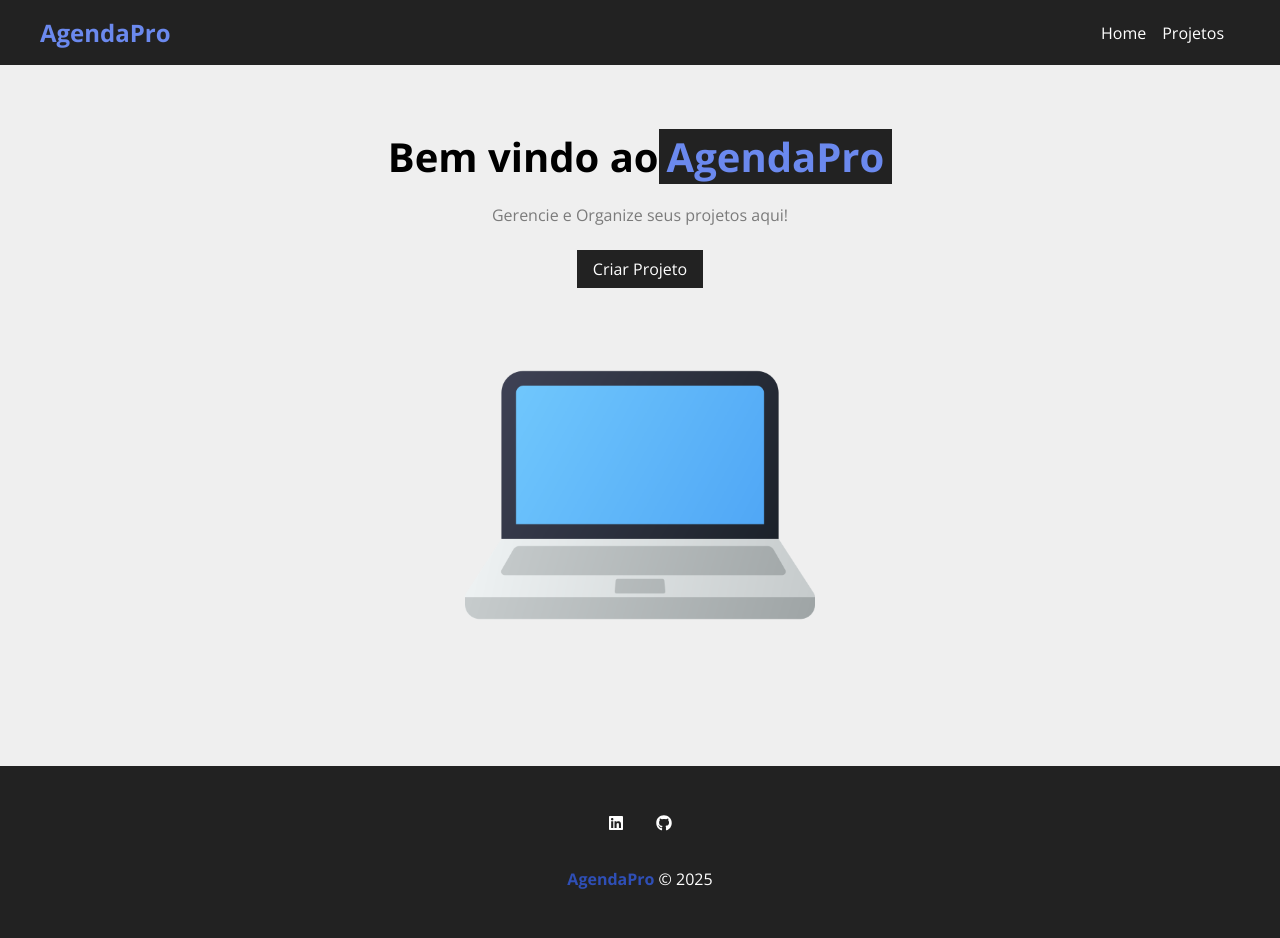
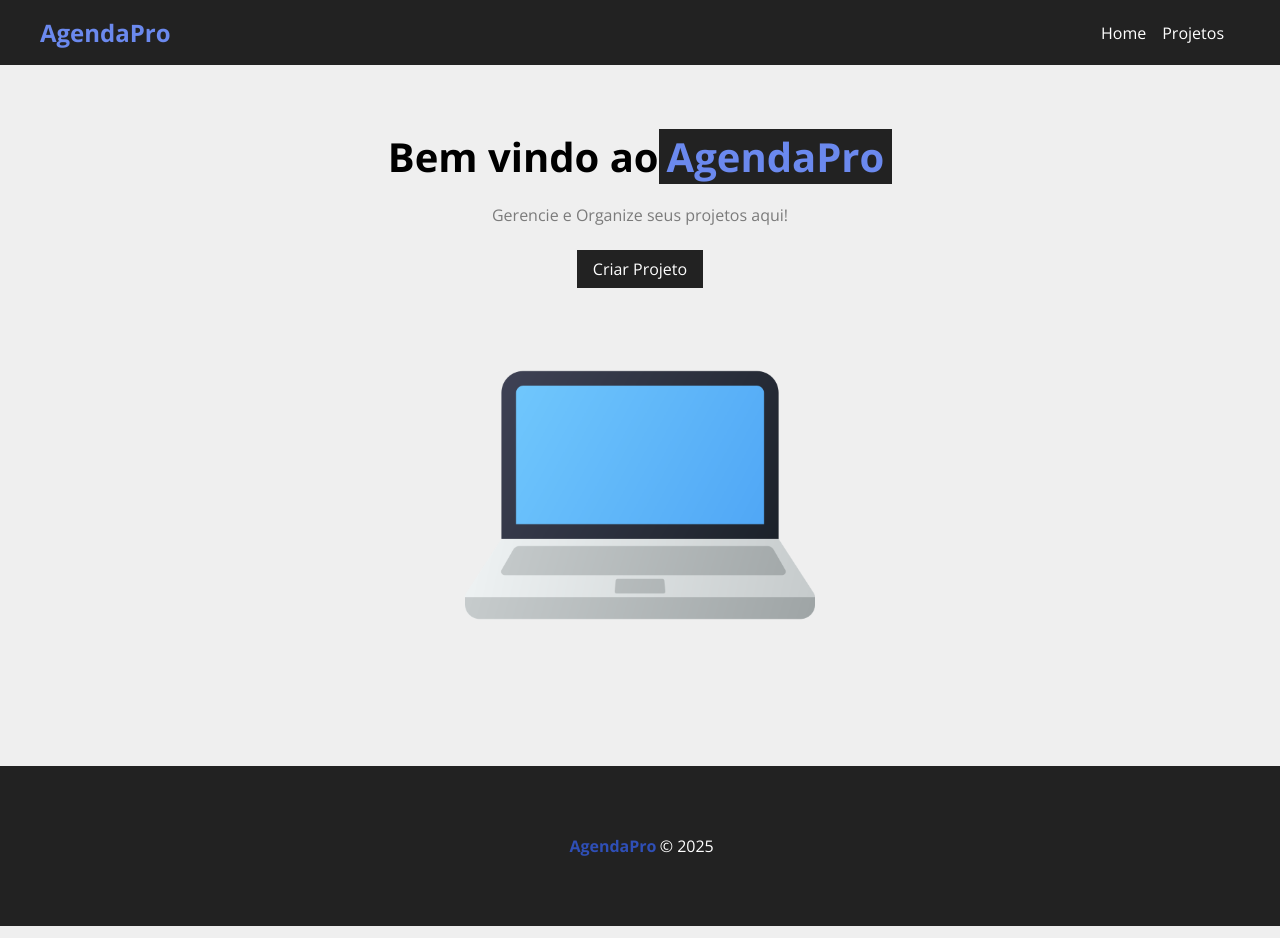
Before and after one commit to Gustavo12386/AgendaPro, a React (Vite) app: page / in a window 1280 px wide. Built offline with nearby package versions, Linux system fonts and the light colour scheme.

Commit message:
alteracao no servidor

```diff
--- a/src/components/layout/Footer.module.css
+++ b/src/components/layout/Footer.module.css
@@ -1,11 +1,11 @@
 .footer{
     background-color: #222;
     color: #fff;
-    padding: 3em;
+    padding: 3.3em;
     text-align: center;
 }
 
-.social_list{
+/*.social_list{
     display: flex;
     justify-content: center;
     list-style-type: none;
@@ -17,13 +17,21 @@
 
 .social_list li:hover{
     color: #2f4fb6;
-}
+}*/
 
 .copy_right{
     margin-top: 2em;
 }
 
-.copy_right span{
+.copy_right .title{
     font-weight: bold;
     color: #2f4fb6;
+    position: relative;
+    bottom: 1em;
 }
+
+.copy_right .copy{
+   position: relative;
+   bottom: 1em;
+   left: 0.2em;
+}
--- a/src/components/layout/Footer.tsx
+++ b/src/components/layout/Footer.tsx
@@ -1,19 +1,10 @@
-import { FaLinkedin, FaGithub } from "react-icons/fa"
 import styles from './Footer.module.css'
 
 function Footer(){
   return (
     <footer className={styles.footer}>
-      <ul className={styles.social_list}>
-        <li>
-         <FaLinkedin/>
-        </li>
-        <li>
-         <FaGithub/>
-        </li>
-      </ul>
       <p className={styles.copy_right}>
-        <span>AgendaPro</span> &copy; 2025
+        <span className={styles.title}>AgendaPro</span><span className={styles.copy}>&copy; 2025</span>
       </p>
     </footer>
   )
--- a/src/components/pages/NewProject.tsx
+++ b/src/components/pages/NewProject.tsx
@@ -21,7 +21,7 @@ function NewProject() {
   function createPost(formData: { name: string; budget: string; category_id: string }) {
 
     // Buscar categorias diretamente na função quando necessário
-    fetch("http://localhost:3000/api/categories")
+    fetch("https://api-agendapro.vercel.app/api/categories")
       .then((response) => response.json())
       .then((categories: Category[]) => {
         const categoryId = formData.category_id;
@@ -39,7 +39,7 @@ function NewProject() {
             },
           };
 
-          fetch('http://localhost:3000/api/projects', {
+          fetch('https://api-agendapro.vercel.app/api/projects', {
             method: 'POST',
             headers: {
               'Content-type': 'application/json',
--- a/src/components/pages/ProjectEdit.tsx
+++ b/src/components/pages/ProjectEdit.tsx
@@ -23,7 +23,7 @@ export interface Service {
 }
 
 export interface Project {
-    id: string;
+    _id: string;
     name: string;
     budget: string;
     cost: string;
@@ -34,6 +34,7 @@ export interface Project {
 
 function ProjectEdit(){
   const { id } = useParams<{ id: string }>();
+  const [updateTrigger, setUpdateTrigger] = useState(0);
   const [categories, setCategories] = useState<Category[]>([]);
   const [project, setProject] = useState<Project | null>(null)
   const [services, setServices] = useState<Service[]>([]);
@@ -49,7 +50,7 @@ function ProjectEdit(){
 
   //passando o nome da categoria
   useEffect(() => {
-    fetch('http://localhost:3000/api/categories')
+    fetch('https://api-agendapro.vercel.app/api/categories')
       .then((resp) => resp.json())
       .then((data) => {
         setCategories(data);
@@ -59,7 +60,7 @@ function ProjectEdit(){
 
   //passando os valores do formulario e o id da categoria
   useEffect(() => {
-    fetch(`http://localhost:3000/api/projects/${id}`, {
+    fetch(`https://api-agendapro.vercel.app/api/projects/${id}`, {
       method: 'GET',
       headers: {
         'Content-Type': 'application/json',
@@ -77,8 +78,7 @@ function ProjectEdit(){
         setServices(data.services)
       })
       .catch((err) => console.log(err));
-  }, [id]);
-
+  }, [id, updateTrigger]);
 
   function editPost(formData: { name: string; budget: string; category_id: string }) {
 
@@ -99,7 +99,7 @@ function ProjectEdit(){
         return false;
       }
 
-      fetch(`http://localhost:3000/api/projects/${updatedProject.id}`, {
+      fetch(`https://api-agendapro.vercel.app/api/projects/${updatedProject._id}`, {
         method: 'PATCH',
         headers: {
           'Content-Type': 'application/json',
@@ -109,10 +109,16 @@ function ProjectEdit(){
         .then((resp) => resp.json())
         .then((data) => {
           console.log('Resposta do servidor:', data);
-          setProject(data);
+          setProject({ ...data });
+          setFormData({
+            name: data.name,
+            budget: data.budget,
+            category_id: data.category.id
+          });
           setShowProjectForm(false);
           setMessage('Projeto Atualizado');
           setType('success');
+          setUpdateTrigger((prev) => prev + 1);
         })
         .catch((err) => console.log(err));
     }
@@ -142,7 +148,7 @@ function ProjectEdit(){
     project.cost = newCost.toString();
 
     // função para realizar a atualização na API
-    fetch(`http://localhost:3000/api/projects/${project.id}`, {
+    fetch(`https://api-agendapro.vercel.app/api/projects/${project._id}`, {
       method: 'PATCH',
       headers: {
         'Content-Type': 'application/json',
@@ -177,7 +183,7 @@ function ProjectEdit(){
     projectUpdated.cost = (parseFloat(projectUpdated.cost) - parseFloat(cost)).toString();
 
     // função para realizar a atualização na API
-    fetch(`http://localhost:3000/api/projects/${projectUpdated.id}`, {
+    fetch(`https://api-agendapro.vercel.app/api/projects/${projectUpdated._id}`, {
       method: 'PATCH',
       headers: {
         'Content-Type': 'application/json',
--- a/src/components/pages/Projects.tsx
+++ b/src/components/pages/Projects.tsx
@@ -27,7 +27,7 @@ function Projects(){
 
     useEffect(() => {
      setTimeout(() => {
-      fetch('http://localhost:3000/api/projects',{
+      fetch('https://api-agendapro.vercel.app/api/projects',{
         method: 'GET',
         headers: {
           'Content-Type': 'application/json',
@@ -43,7 +43,7 @@ function Projects(){
     }, [])
 
     function removeProject(id: string) {
-        fetch(`http://localhost:3000/api/projects/${id}`, {
+        fetch(`https://api-agendapro.vercel.app/api/projects/${id}`, {
             method: 'DELETE',
             headers: {
                 'Content-Type': 'application/json',
--- a/src/components/project/ProjectForm.tsx
+++ b/src/components/project/ProjectForm.tsx
@@ -27,7 +27,7 @@ function ProjectForm({ btnText, handleSubmit, projectData}: ProjectFormProps){
 
    // Carregar as categorias
    useEffect(() => {
-    fetch("http://localhost:3000/api/categories", {
+    fetch("https://api-agendapro.vercel.app/api/categories", {
       method: "GET",
       headers: {
         'Content-Type': 'application/json',
@@ -67,20 +67,6 @@ function ProjectForm({ btnText, handleSubmit, projectData}: ProjectFormProps){
     }
   };
 
-  useEffect(() => {
-    fetch("http://localhost:3000/api/categories", {
-      method: "GET",
-      headers: {
-        'Content-Type': 'application/json'
-      }
-    })
-    .then((resp) => resp.json())
-    .then((data) => {
-      setCategories(data)
-    })
-    .catch((err) => console.log(err))
-  }, [])
-
   return (
     <form onSubmit={submit} className={styles.form}>
       <Input
```
